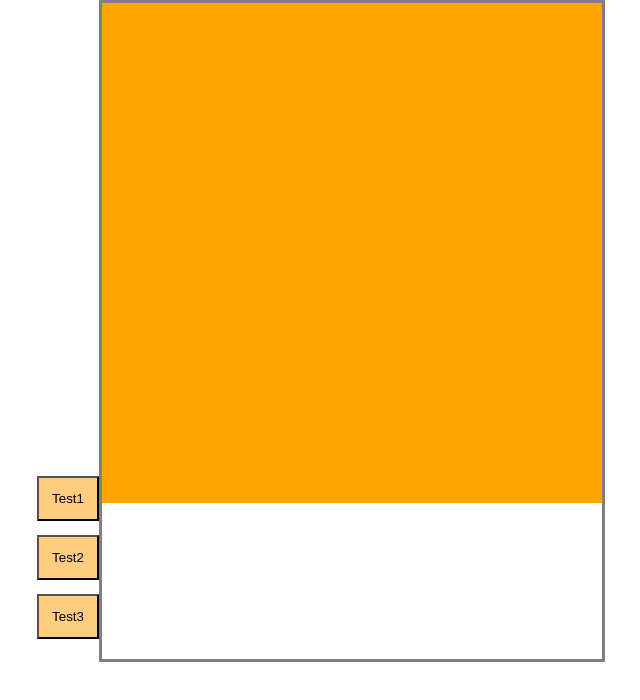
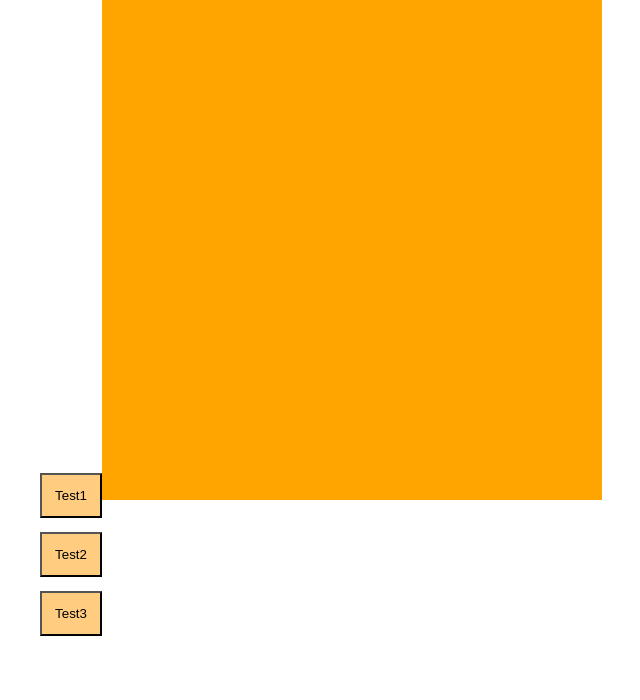
Before and after one commit to Tsutomu-dayoo/reactive-diffusion, a React (Create React App) app: page / in a window 1280 px wide. Shown: the top 700 px of the page, without its empty margins (319-959 px from the left). Built offline with nearby package versions, Linux system fonts and the light colour scheme.

Commit message:
マージンなどの調整

```diff
--- a/src/Canvas.css
+++ b/src/Canvas.css
@@ -1,4 +1,4 @@
-.canvas{
+.canvas-border{
     border: 3px solid gray;
 }
 
```
